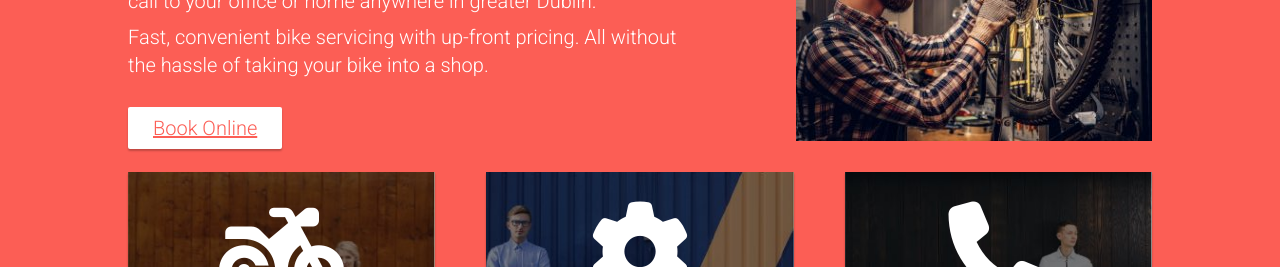
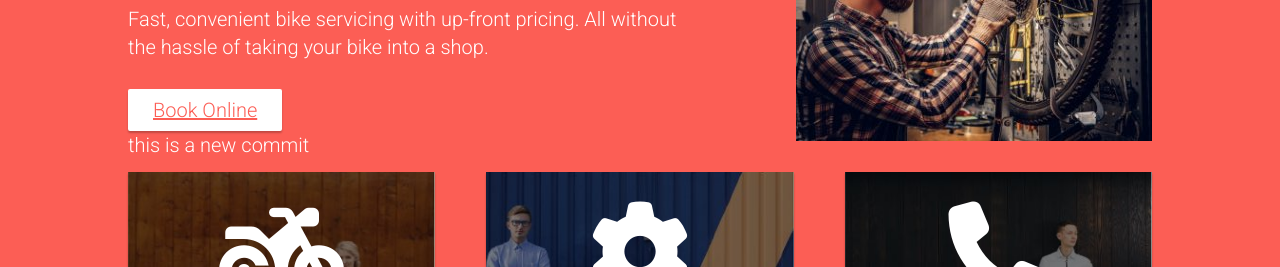
Before and after one commit to ywadud/Bike-repair-shop, a plain HTML site: page index.html in a window 1280 px wide. Shown: the part 268-535 px from the top of the page. Drawn offline with Linux system fonts and the light colour scheme.

Commit message:
this is a sample commit

```diff
--- a/index.html
+++ b/index.html
@@ -42,7 +42,7 @@
                     into a shop. </p>
 
                 <a href = "https://www.google.com/" class = "mybutton"> Book Online </a>
-
+                <p>this is a new commit</p>
             </div>
 
             <div class='herobox2'>
```
